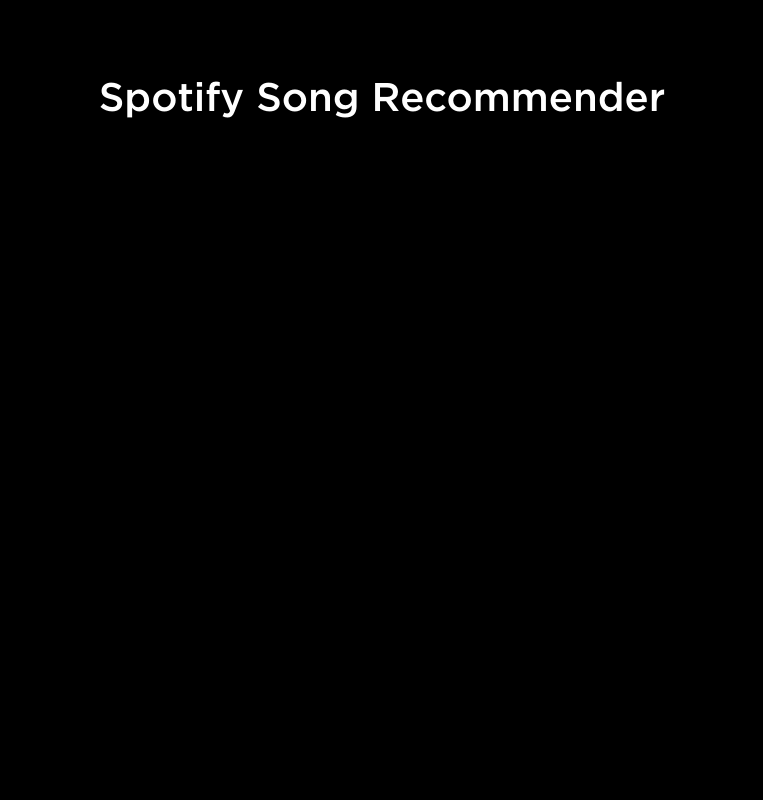
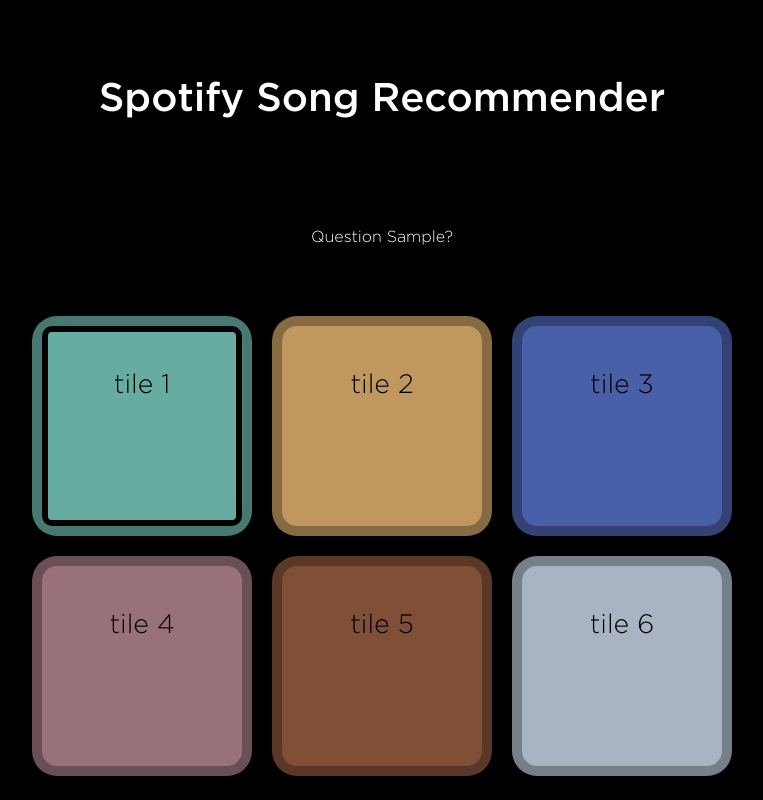
Before and after one commit to ryubsmile/spotify-song-recommender, a Django app: page /recommender/ in a window 1280 px wide. Shown: the whole page, without its empty margins (258-1021 px from the left). Run offline with Django 3.2, Linux system fonts and the light colour scheme.

Commit message:
add: tile feature updated to index.html

```diff
--- a/workspace/recommender/static/web/css/style.css
+++ b/workspace/recommender/static/web/css/style.css
@@ -54,12 +54,28 @@
     src: url(fonts/Gotham-Font/GothamPro-LightItalic.woff) format('woff');
 }
 
+/* lowest settings */
+h1{
+    font-weight: 500;
+}
+
+p{
+    font-weight: 300;
+}
+/* lowest settings end */
+
+html{
+    height: 100%;
+    width: 100%;
+}
+
 body{
     font-family: 'Spotify', Helvetica, sans-serif;
     background-color: black;
     color: white;
     margin: 0;
-    height:100%
+    height:100%;
+    width: 100%;
 }
 
 header{
@@ -67,7 +83,7 @@
     height: 200px;
 }
 
-header div.container{
+.header-container{
     align-items: center;
     display: flex;
     justify-content: center;
@@ -76,14 +92,66 @@
 
 span#big-text{
     font-weight: 500;
-    font-size: 30pt;
+    font-size: 5vmin;
     margin: 0;
 }
 
-h1{
-    font-weight: 500;
+#question{
+    font-weight: 300;
+    text-align:center;
+    margin: 30px 0 60px 0;
 }
 
-p{
-    font-weight: 300;
+.container{
+    text-align: center;
 }
+
+#tile-container{
+    display:grid;
+    grid-template-columns: 1fr 1fr 1fr;
+    width: 90vmin;
+    height: 60vmin;
+    margin: 0 auto;
+}
+
+.tile{
+    background: black;
+    color: black;
+    border-radius: 25px;
+    line-height: 15vmin;
+    font-size: 20pt;
+    margin: 10px;
+    border-width: 10px;
+    /* border-color: white !important; */
+}
+
+@keyframes hvr-ripple-out {
+    100% {
+      top: -12px;
+      right: -12px;
+      bottom: -12px;
+      left: -12px;
+      opacity: 0;
+    }
+}
+.hvr-ripple-out {
+    display: inline-block;
+    vertical-align: middle;
+    transform: perspective(1px) translateZ(0);
+    box-shadow: 0 0 1px rgba(0, 0, 0, 0);
+    position: relative;
+}
+.hvr-ripple-out::before {
+    content: '';
+    position: absolute;
+    border: black solid 6px;
+    border-radius: 10px;
+    top: 0;
+    right: 0;
+    bottom: 0;
+    left: 0;
+    animation-duration: 1s;
+}
+.hvr-ripple-out:hover::before, .hvr-ripple-out:focus::before, .hvr-ripple-out:active::before {
+    animation-name: hvr-ripple-out;
+}
--- /dev/null
+++ b/workspace/recommender/static/web/js/tileSet.js
@@ -0,0 +1,36 @@
+const COLORS = [
+    {r: 102, g: 172, b: 161}, //cyan
+    {r: 192, g: 152, b: 95}, //mustard yellow
+    {r: 73, g: 95, b: 167}, //pastel blue
+    {r: 152, g: 113, b: 123}, //pastel red
+    {r: 128, g: 79, b: 55}, //orange darker
+    {r: 168, g: 180, b: 196} //white cloud
+];
+
+//set tile height equal to tile width
+function tileHeightSetting(){
+    var tileContainer = document.querySelector('#tile-container');
+    var tileList = document.querySelectorAll('.tile');
+    var sampleTile = tileList[0];
+
+    for(var i = 0; i < tileList.length; i++){
+        var color = COLORS[i];
+        var r = color.r;
+        var g = color.g;
+        var b = color.b;
+
+        var tileColor = "background: " + "rgba(" + r + ", " + g + ", " + b + ", " + 1 + "); ";
+        var tileBorder = "border-color: rgba(" + 0 + ", " + 0 + ", " + 0 + ", " + 0.3 + "); " +
+                         "border-style: solid; ";
+        var styleString = tileBorder + tileColor;
+
+        tileList[i].setAttribute('style', styleString);
+    }
+
+}
+
+
+
+window.onload = function(){
+    tileHeightSetting();
+}
--- a/workspace/recommender/templates/recommender/index.html
+++ b/workspace/recommender/templates/recommender/index.html
@@ -10,6 +10,7 @@
         <link rel="stylesheet" type="text/css" href="{% static 'web/css/style.css' %}">
 
         <!-- javascript linkage -->
+        <script src="{% static 'web/js/tileSet.js' %}"></script>
 
         <!-- favicon settings -->
         <link rel="apple-touch-icon" sizes="180x180" href="{% static 'web/images/apple-touch-icon.png' %}">
@@ -23,9 +24,32 @@
     </head>
     <body>
         <header>
-            <div class="container">
+            <div class="header-container">
                 <span id="big-text">Spotify Song Recommender</span>
             </div>
         </header>
+        <div id="question">Question Sample?</div>
+        <div class="container">
+            <div id="tile-container">
+                <div class="tile hvr-ripple-out">
+                    tile 1
+                </div>
+                <div class="tile">
+                    tile 2
+                </div>
+                <div class="tile">
+                    tile 3
+                </div>
+                <div class="tile">
+                    tile 4
+                    </div>
+                <div class="tile">
+                    tile 5
+                </div>
+                <div class="tile">
+                    tile 6
+                </div>
+            </div>
+        </div>
     </body>
 </html>
```
